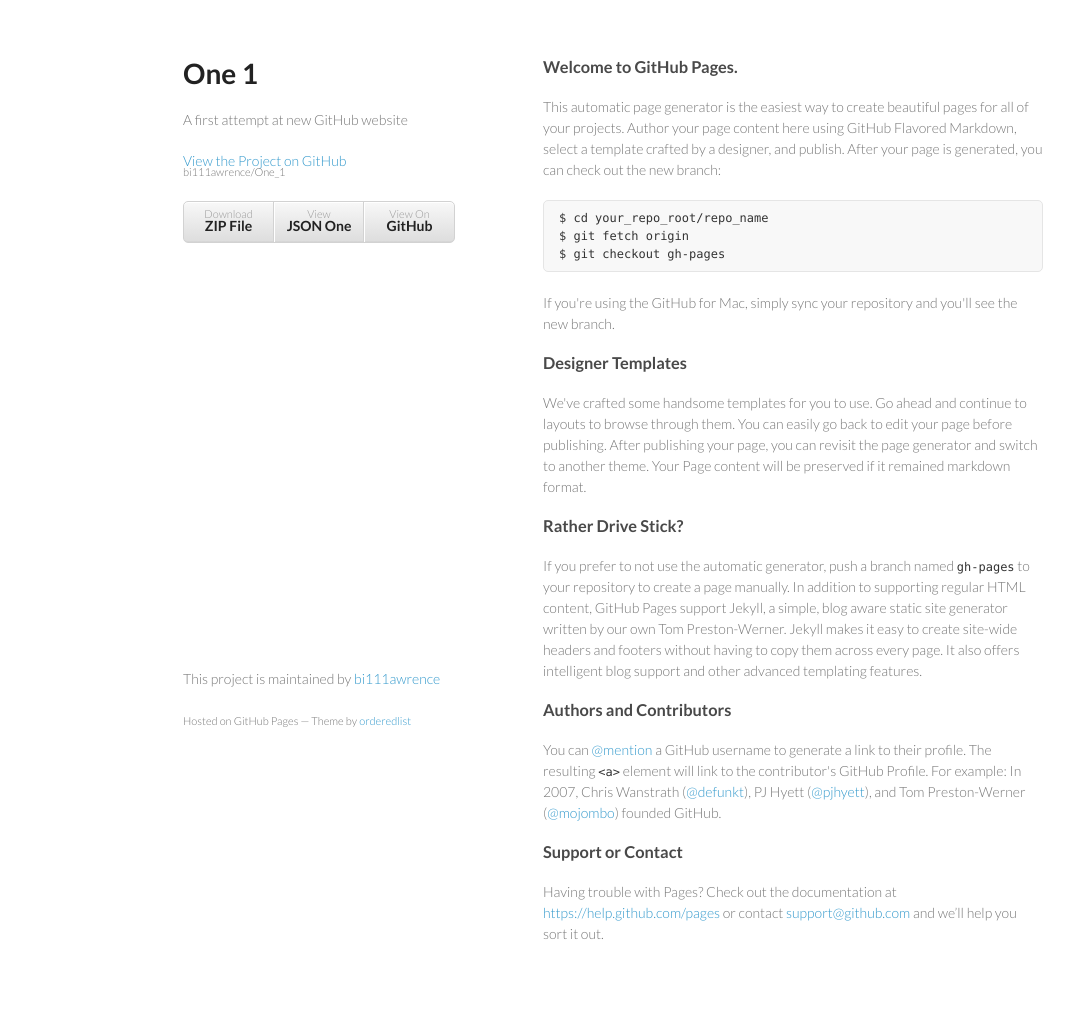
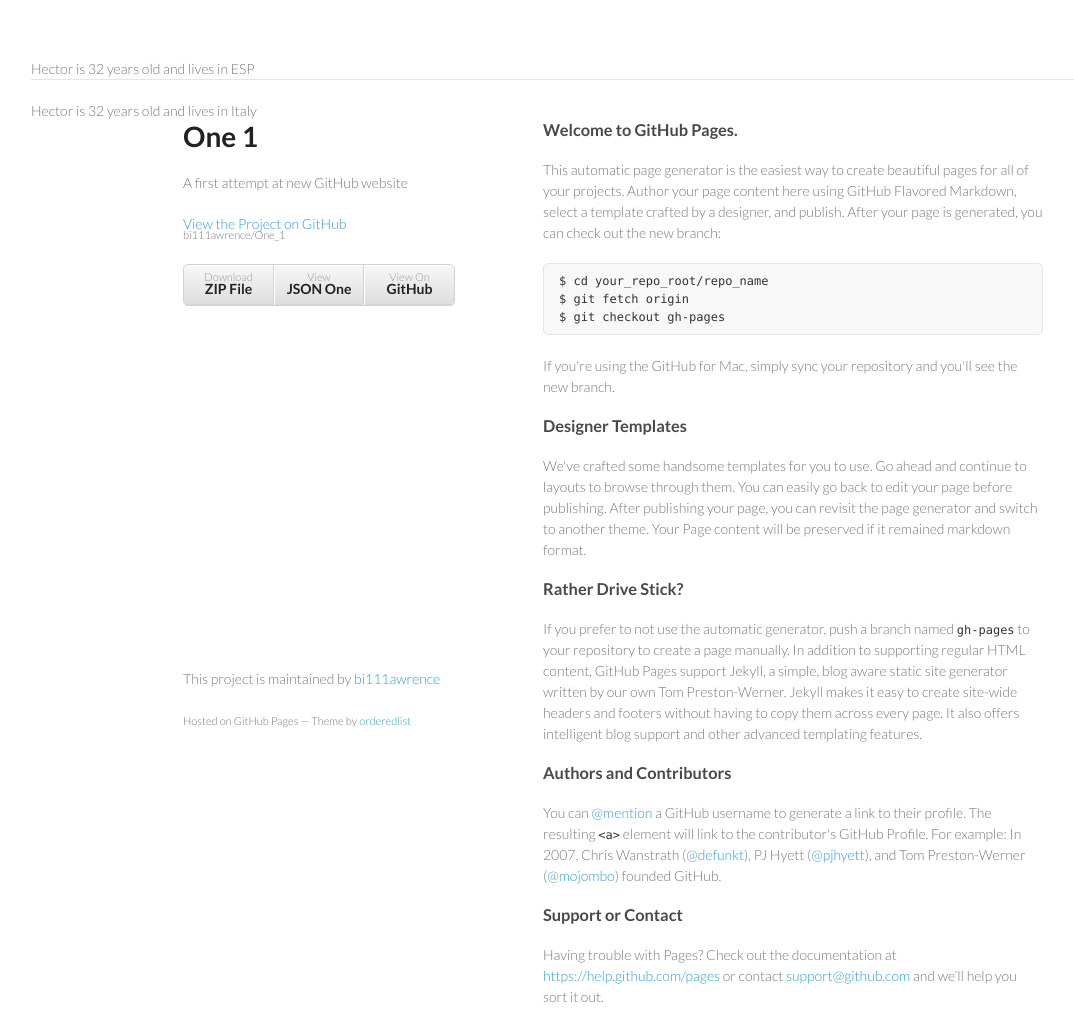
Before and after one commit to bi111awrence/One_1, a plain HTML site: page index.html in a window 1280 px wide. Shown: the whole page, without its empty margins (27-1101 px from the left). Drawn offline with Linux system fonts and the light colour scheme.

Commit message:
Update index.html

```diff
--- a/index.html
+++ b/index.html
@@ -11,6 +11,21 @@
     <!--[if lt IE 9]>
     <script src="//html5shiv.googlecode.com/svn/trunk/html5.js"></script>
     <![endif]-->
+
+    <script type ="text/javascript">
+
+var obj1 = {user: "John", age: 22, country: "USA" };
+var obj2 = {user: "Will", age: 29, country: "UK" };
+var obj3 = {user: "Hector", age: 32, country: "ESP" };
+var obj4 = {u1:obj1, u2:obj2, u3:obj3};
+document.write(obj3.user+" is "+obj3.age+" years old and lives in "+obj3.country);
+
+obj3.country= "Italy";
+
+document.write("<hr />");
+document.write(obj3.user+" is "+obj3.age+" years old and lives in "+obj3.country);
+
+</script>
   </head>
   <body>
     <div class="wrapper">
```
